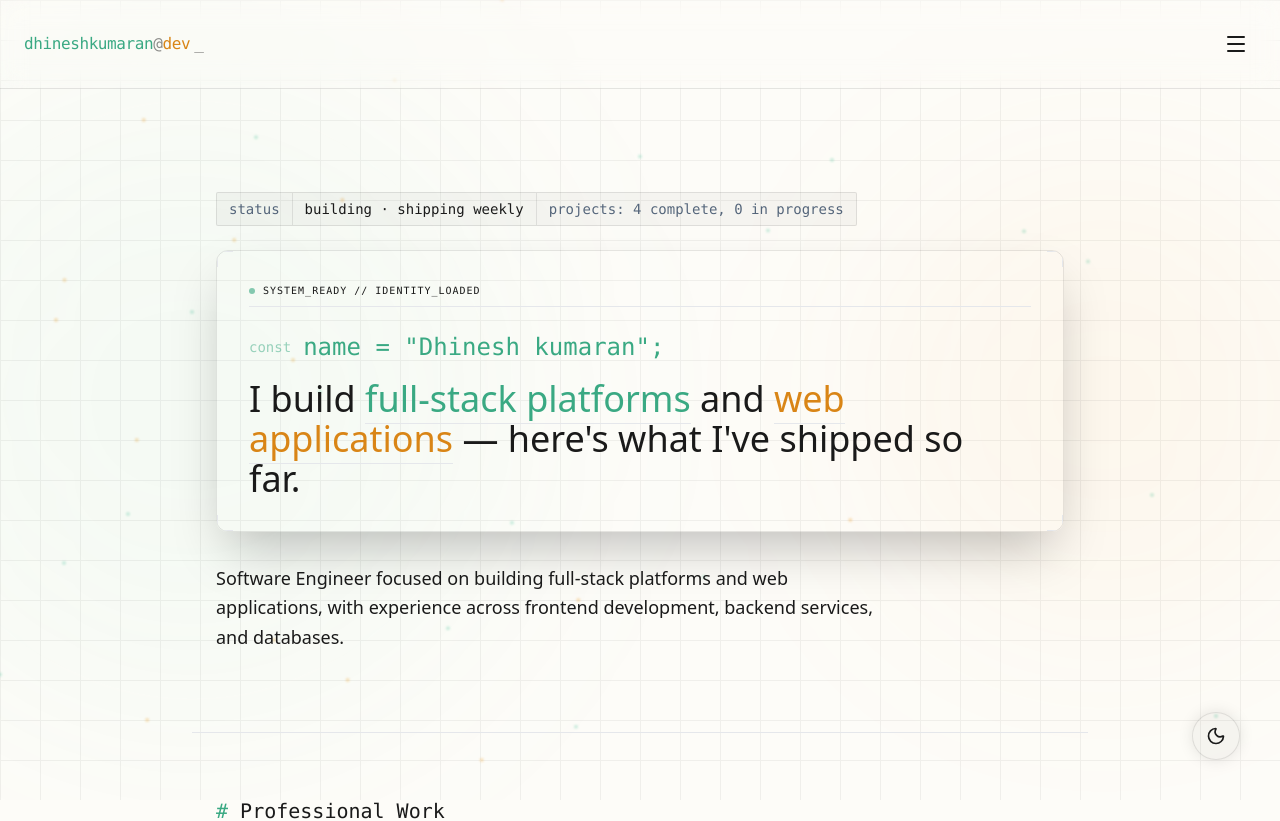
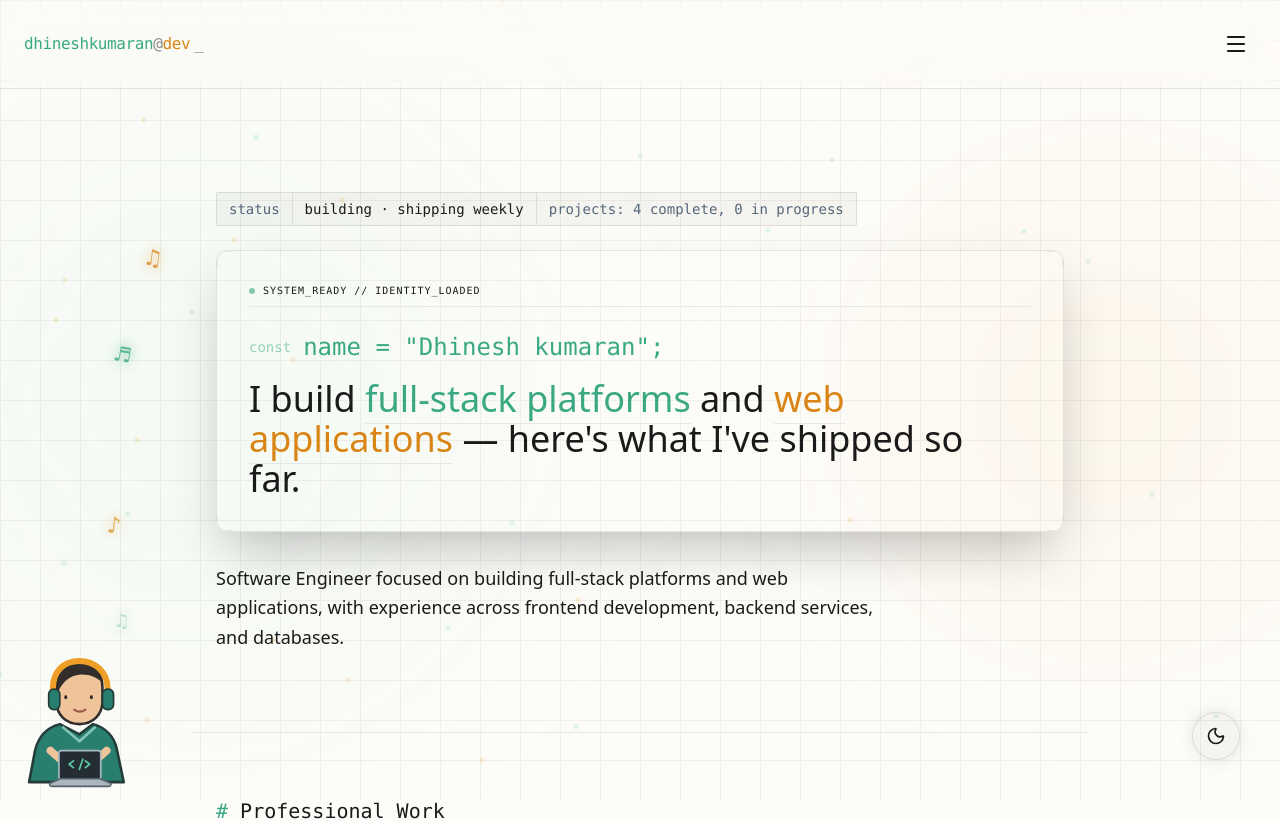
Before and after one commit to Dhineshkumaran/Portfolio, a Next.js app: page / in a window 1280 px wide. Shown: the top 821 px of the page. Built offline with nearby package versions, Linux system fonts and the light colour scheme.

Commit message:
New improvements

```diff
--- a/app/layout.tsx
+++ b/app/layout.tsx
@@ -15,6 +15,7 @@ import { ThemeProvider } from "../components/ThemeProvider";
 import ThemeToggle from "../components/ThemeToggle";
 import AnalyticsEvents from "../components/AnalyticsEvents";
 import Script from "next/script";
+import CodingListener from "../components/CodingListener";
 
 export default function RootLayout({
   children,
@@ -57,6 +58,7 @@ export default function RootLayout({
           </main>
 
           <ThemeToggle />
+          <CodingListener />
 
           <footer className="border-t border-border mt-20 py-8">
               <div className="max-w-4xl mx-auto px-6 text-center font-mono text-xs text-foreground/40">
--- /dev/null
+++ b/components/CodingListener.tsx
@@ -0,0 +1,66 @@
+"use client";
+
+import { motion, useReducedMotion } from 'framer-motion';
+
+const notes = [
+    { symbol: '♪', duration: 7, delay: 0, drift: 70, left: 0, color: 'text-teal' },
+    { symbol: '♫', duration: 9, delay: 1.3, drift: 125, left: 14, color: 'text-amber' },
+    { symbol: '♬', duration: 8, delay: 2.8, drift: 45, left: 28, color: 'text-teal' },
+    { symbol: '♪', duration: 10, delay: 4.2, drift: 155, left: 8, color: 'text-amber' },
+    { symbol: '♫', duration: 8.5, delay: 5.7, drift: 95, left: 35, color: 'text-teal' },
+];
+
+export default function CodingListener() {
+    const reducedMotion = useReducedMotion();
+
+    return (
+        <div aria-hidden="true" className="pointer-events-none fixed inset-0 z-20 overflow-hidden">
+            {notes.map((note, index) => (
+                <motion.span
+                    key={index}
+                    className={`absolute bottom-20 font-mono text-2xl font-bold ${note.color}`}
+                    style={{ left: 72 + note.left, textShadow: '0 0 12px currentColor' }}
+                    initial={{ opacity: 0, scale: 0.65, x: 0, y: 0, rotate: 0 }}
+                    animate={reducedMotion ? { opacity: 0 } : {
+                        opacity: [0, 0.9, 0.72, 0],
+                        scale: [0.65, 1.1, 0.95, 0.8],
+                        x: [0, note.drift * 0.35, note.drift],
+                        y: ['0vh', '-45vh', '-100vh'],
+                        rotate: [0, 10, -8],
+                    }}
+                    transition={reducedMotion ? undefined : {
+                        duration: note.duration,
+                        delay: note.delay,
+                        repeat: Infinity,
+                        ease: 'linear',
+                    }}
+                >
+                    {note.symbol}
+                </motion.span>
+            ))}
+
+            <svg viewBox="0 0 150 170" className="absolute bottom-0 left-1 w-28 sm:left-3 sm:w-32" fill="none">
+                {/* Head and hair */}
+                <path d="M52 38c0-18 11-29 27-29s27 11 27 29v16c0 16-11 27-27 27S52 70 52 54V38Z" fill="#F0C49B" stroke="#302D2B" strokeWidth="3" />
+                <path d="M52 39c-2-17 9-31 27-31 15 0 26 10 28 25-8-7-17-11-28-10-10 1-17 6-23 16l-4 11v-11Z" fill="#302D2B" />
+                <path d="M63 49v1m30-1v1" stroke="#302D2B" strokeWidth="3.5" strokeLinecap="round" />
+                <path d="M73 64c4 3 9 3 13 0" stroke="#9B594C" strokeWidth="2.5" strokeLinecap="round" />
+
+                {/* Headphones */}
+                <path d="M48 48V39C48 19 61 7 79 7s33 13 33 32v9" stroke="#EF9F27" strokeWidth="7" strokeLinecap="round" />
+                <rect x="43" y="40" width="13" height="24" rx="6" fill="#287F70" stroke="#243B37" strokeWidth="2" />
+                <rect x="106" y="40" width="13" height="24" rx="6" fill="#287F70" stroke="#243B37" strokeWidth="2" />
+
+                {/* Hoodie and arms */}
+                <path d="M56 81c-15 4-25 14-29 31l-7 37h111l-8-38c-3-15-13-26-28-30l-16 12-23-12Z" fill="#287F70" stroke="#243B37" strokeWidth="3" strokeLinejoin="round" />
+                <path d="m59 84 20 17 19-17" stroke="#83C5B5" strokeWidth="3" strokeLinejoin="round" />
+                <path d="M45 112 63 128m48-16-18 16" stroke="#F0C49B" strokeWidth="9" strokeLinecap="round" />
+
+                {/* Laptop with a simple code mark */}
+                <rect x="55" y="112" width="49" height="34" rx="3" fill="#252D34" stroke="#A8B7C0" strokeWidth="2" />
+                <path d="m72 124-5 4 5 4m14-8 5 4-5 4m-3-10-4 12" stroke="#5DCAA5" strokeWidth="2" strokeLinecap="round" strokeLinejoin="round" />
+                <path d="m45 150 12-5h46l12 5c2 1 1 4-2 4H47c-3 0-4-3-2-4Z" fill="#A8B7C0" stroke="#56636B" strokeWidth="2" strokeLinejoin="round" />
+            </svg>
+        </div>
+    );
+}
```
